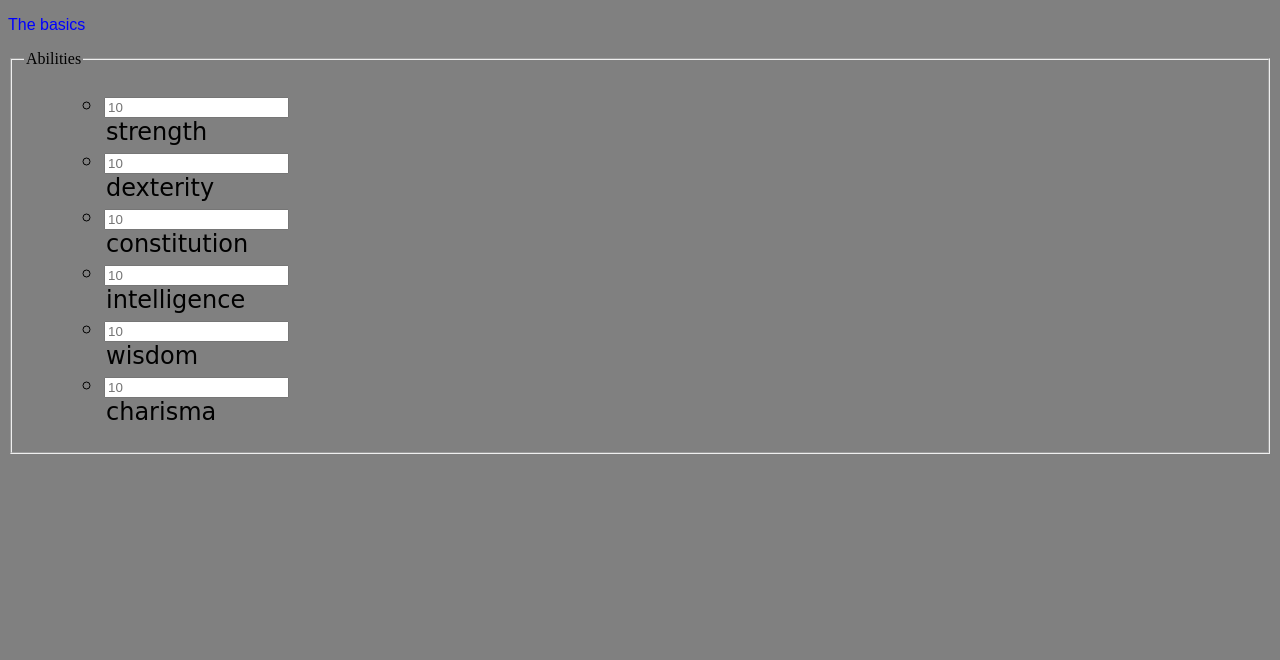
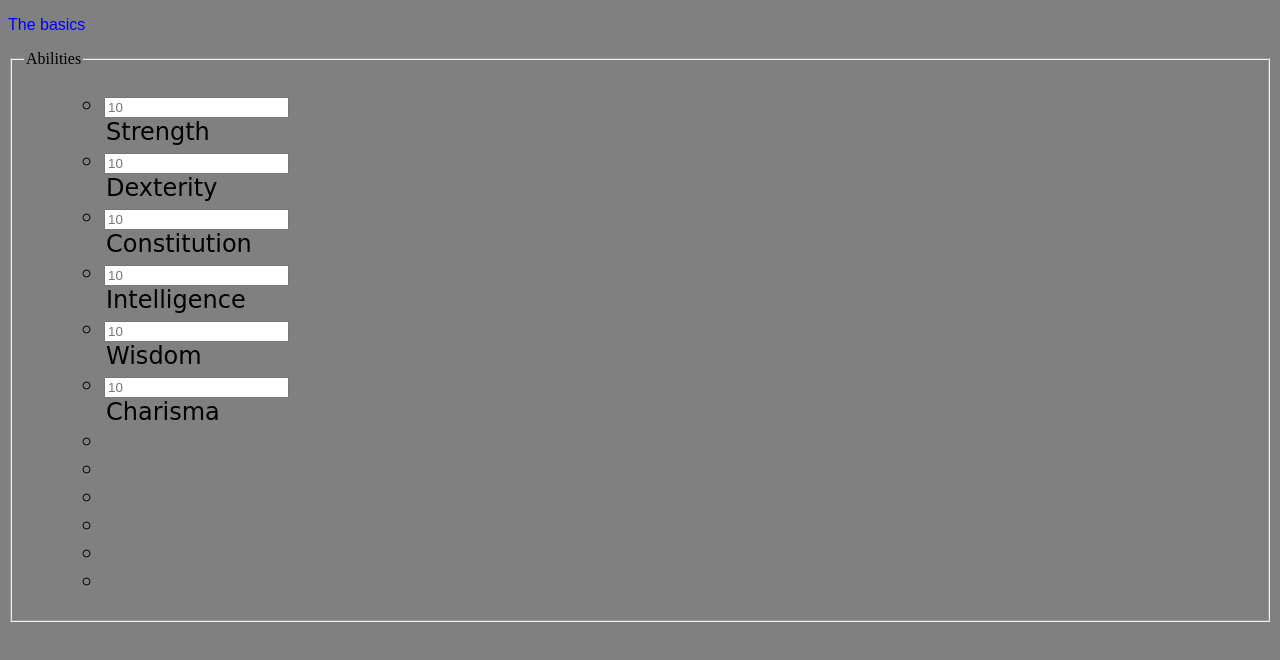
Before and after one commit to pantheonw/pantheonw.github.io, a plain HTML site: page index.html in a window 1280 px wide. Drawn offline with Linux system fonts and the light colour scheme.

Commit message:
added abimod class
added abimod class for later use

```diff
--- a/index.html
+++ b/index.html
@@ -8,7 +8,10 @@
 </head>
 
 <body>
+  <header>
+    <!-- make three tabs relating to the pages of the sheet -->
   <p id="test">The basics</p>
+</header>
   <!-- form making thing -->
   <form class="characterSheet">
     <fieldset>
@@ -18,29 +21,37 @@
       <!-- input ability scores -->
       <ul class="ability">
         <li class="str">
-          <input type="number" required name="strength" placeholder="10" id="str">
-          <legend>strength</legend>
+          <input type="number" autocomplete="null" required name="strength" placeholder="10" id="str">
+          <legend>Strength</legend>
         </li>
         <li class="dex">
-          <input type="number" required name="dexterity" placeholder="10" id="dex">
-          <legend>dexterity</legend>
+          <input type="number" autocomplete="null" required name="dexterity" placeholder="10" id="dex">
+          <legend>Dexterity</legend>
         </li>
         <li class="con">
-          <input type="number" required name="constitution" placeholder="10" id="con">
-          <legend>constitution</legend>
+          <input type="number" autocomplete="null" required name="constitution" placeholder="10" id="con">
+          <legend>Constitution</legend>
         </li>
         <li class="int">
-          <input type="number" required name="intelligence" placeholder="10" id="int">
-          <legend>intelligence</legend>
+          <input type="number" autocomplete="null" required name="intelligence" placeholder="10" id="int">
+          <legend>Intelligence</legend>
         </li>
         <li class="wis">
-          <input type="number" required name="wisdom" placeholder="10" id="wis">
-          <legend>wisdom</legend>
+          <input type="number" autocomplete="null" required name="wisdom" placeholder="10" id="wis">
+          <legend>Wisdom</legend>
         </li>
         <li class="cha">
-          <input type="number" required name="charisma" placeholder="10" id="cha">
-          <legend>charisma</legend>
+          <input type="number" autocomplete="null" required name="charisma" placeholder="10" id="cha">
+          <legend>Charisma</legend>
         </li>
+      </ul>
+      <ul class="abimod">
+        <li class="str"></li>
+        <li class="dex"></li>
+        <li class="con"></li>
+        <li class="int"></li>
+        <li class="wis"></li>
+        <li class="cha"></li>
       </ul>
   </ul>
   </fieldset>
```
